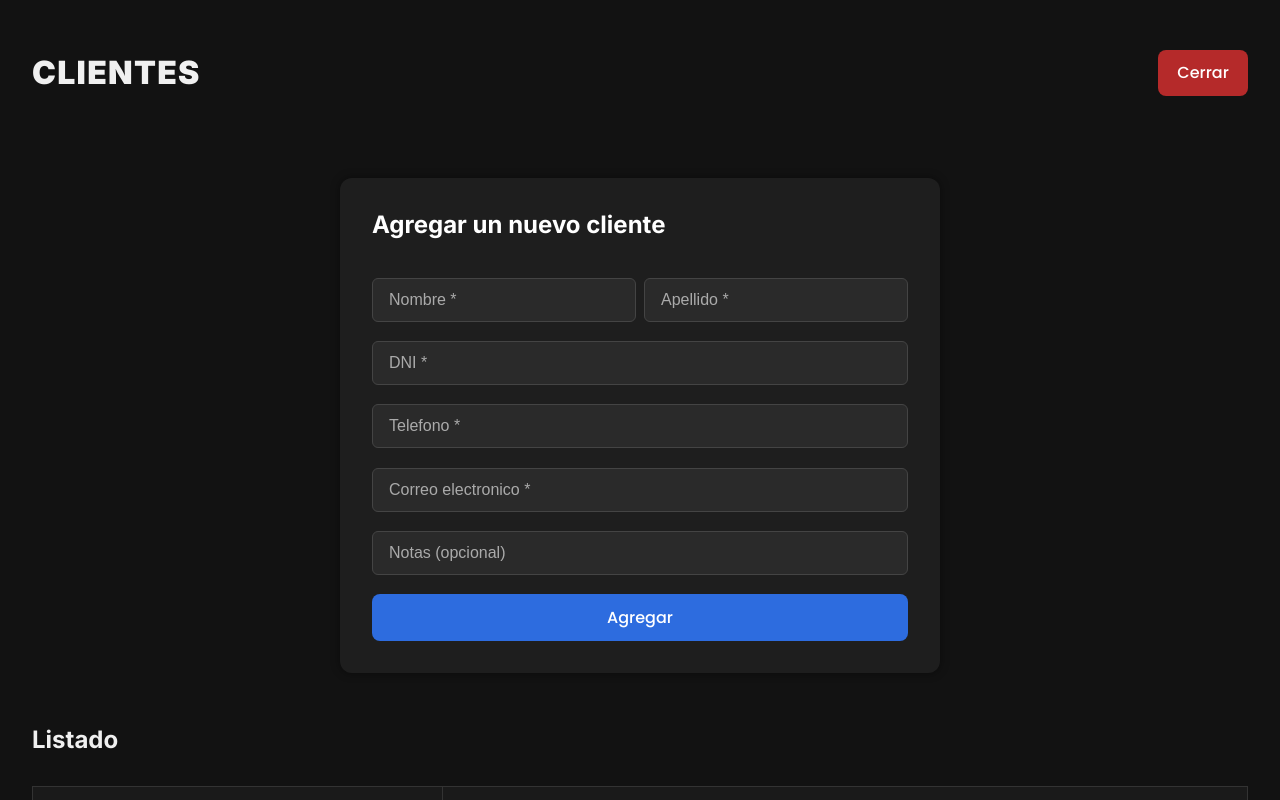
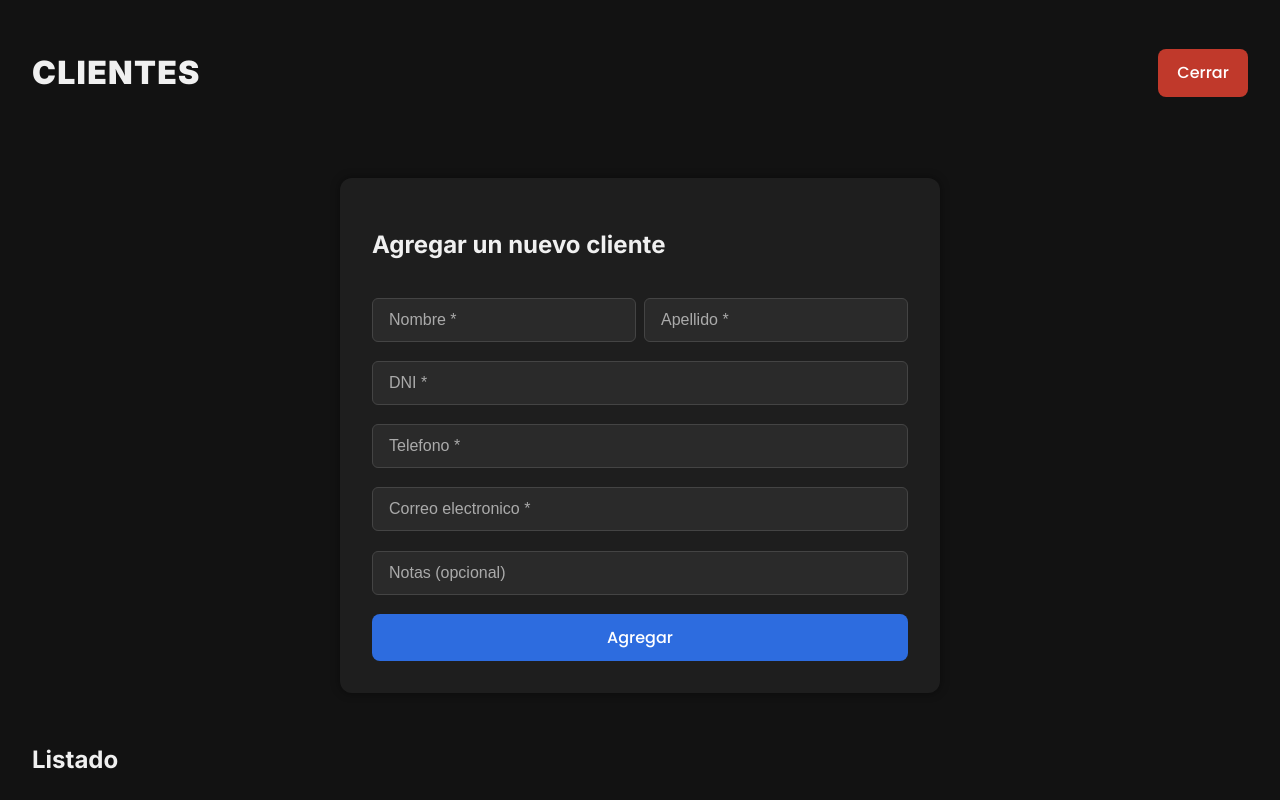
Before and after one commit to LeanArbelo22/barber, a React (Vite) app: page / in a window 1280 px wide. Both pictures are taken after a click on the button "Nuevo". Shown: the top 800 px of the page. Built offline with nearby package versions, Linux system fonts and the light colour scheme.

Commit message:
refactorizando 2

```diff
--- a/package.json
+++ b/package.json
@@ -10,7 +10,6 @@
     "preview": "vite preview"
   },
   "dependencies": {
-    "classnames": "^2.5.1",
     "react": "^19.1.0",
     "react-dom": "^19.1.0",
     "react-hot-toast": "^2.5.2",
--- a/src/components/ClientEdit.tsx
+++ b/src/components/ClientEdit.tsx
@@ -2,7 +2,8 @@ import { useClientStore } from "../store/clientStore";
 import Modal from "./Modal";
 import type { Cliente } from "../types";
 import toast from "react-hot-toast";
-import modalStyles from "../styles/modal.module.css";
+import styles from "../styles/modal.module.css";
+import btnStyles from "../styles/button.module.css";
 import Form from "./Form";
 
 type Props = {
@@ -42,16 +43,16 @@ function ClientEdit({client, setClient, form, setForm} : Props) {
         onSubmit={handleSubmit}
         value={form}
         onChange={handleChange}
-        className={modalStyles.formContainer}
+        className={styles.formContainer}
       >
-        <div className={modalStyles.btnGroup}>
-          <button type='submit' className={modalStyles.button}>
+        <div className={styles.btnGroup}>
+          <button type='submit' className={btnStyles.button}>
             Guardar Cambios
           </button>
           <button
             type='button'
             onClick={() => setClient(null)}
-            className={`${modalStyles.button} ${modalStyles.secondary}`}
+            className={`${btnStyles.button} ${btnStyles.secondary}`}
           >
             Cancelar
           </button>
--- a/src/components/ClientForm.tsx
+++ b/src/components/ClientForm.tsx
@@ -1,7 +1,8 @@
 import { useState } from "react";
 import { useClientStore } from "../store/clientStore";
 import toast from "react-hot-toast";
-import styles from "../styles/Form.module.css";
+import styles from "../styles/form.module.css";
+import btnStyles from "../styles/button.module.css";
 import Form from "./Form";
 
 const ClientForm = () => {
@@ -25,10 +26,10 @@ const ClientForm = () => {
     const { name, value } = event.target;
 
     /*
-    * para entender mejor esta linea vean el archivo de store/clientStore donde explico el spread operator
-    * (prev) es el valor previo del estado
-    * { ...prev, [name]: value } traemos los valores previos y actualizamos campo por campo
-    * [name]: value es una propiedad dinamica, basicamente "pone como clave del objeto el valor de name y asignale el value" */
+     * para entender mejor esta linea vean el archivo de store/clientStore donde explico el spread operator
+     * (prev) es el valor previo del estado
+     * { ...prev, [name]: value } traemos los valores previos y actualizamos campo por campo
+     * [name]: value es una propiedad dinamica, basicamente "pone como clave del objeto el valor de name y asignale el value" */
     setForm((prev) => ({ ...prev, [name]: value }));
   };
 
@@ -72,7 +73,7 @@ const ClientForm = () => {
       value={form}
       className={styles.formContainer}
     >
-      <button type='submit' className={styles.button}>
+      <button type='submit' className={btnStyles.button}>
         Agregar
       </button>
     </Form>
--- a/src/components/ClientList.tsx
+++ b/src/components/ClientsList.tsx
@@ -3,10 +3,10 @@ import { useClientStore } from "../store/clientStore";
 import Modal from "./Modal";
 import type { Cliente } from "../types";
 import toast from "react-hot-toast";
-import styles from "../styles/ClientsList.module.css";
+import styles from "../styles/clientList.module.css";
 import ClientEdit from "./ClientEdit";
 
-const ClientList = () => {
+const ClientsList = () => {
   const clientes = useClientStore((state) => state.clientes);
   // ! const eliminarCliente = useClientStore((state) => state.eliminarCliente); FALTA DESHABILITAR
 
@@ -110,4 +110,4 @@ const ClientList = () => {
   );
 };
 
-export default ClientList;
+export default ClientsList;
--- a/src/components/Form.tsx
+++ b/src/components/Form.tsx
@@ -1,4 +1,4 @@
-import styles from "../styles/Form.module.css";
+import styles from "../styles/form.module.css";
 import type { Cliente } from "../types";
 
 type Props = {
--- a/src/pages/ClientsPage.tsx
+++ b/src/pages/ClientsPage.tsx
@@ -1,10 +1,10 @@
 import { useState } from "react";
 import ClientForm from "../components/ClientForm";
-import ClientList from "../components/ClientList";
+import ClientsList from "../components/ClientsList";
 import styles from "../styles/clientsPage.module.css";
-import classNames from "classnames";
+import btnStyles from "../styles/button.module.css";
 
-const ClientesPage = () => {
+const ClientsPage = () => {
   const [mostrarFormulario, setMostrarFormulario] = useState(false);
 
   return (
@@ -13,24 +13,25 @@ const ClientesPage = () => {
         <h1>CLIENTES</h1>
         <button
           onClick={() => setMostrarFormulario((prev) => !prev)}
-          className={classNames(styles.toggleButton, { [styles.cerrar]: mostrarFormulario})}
+          className={`${btnStyles.button} ${
+            mostrarFormulario && btnStyles.danger
+          }`}
         >
           {mostrarFormulario ? "Cerrar" : "Nuevo"}
         </button>
       </div>
 
       <div
-        className={classNames(styles.formWrapper, {
-          // css modules genera un nombre de clase, para usar el valor real que genero se usan los corchetes [style.clase] en este caso si mostrar formulario es true se le asigna la clase .oculto al contenedor
-          [styles.oculto]: !mostrarFormulario,
-        })}
+        className={`${styles.formWrapper} ${
+          !mostrarFormulario && styles.oculto
+        }`}
       >
         <ClientForm />
       </div>
 
-      <ClientList />
+      <ClientsList />
     </div>
   );
 };
 
-export default ClientesPage;
+export default ClientsPage;
--- a/src/styles/ClientsPage.module.css
+++ b/src/styles/ClientsPage.module.css
@@ -16,27 +16,6 @@
   font-weight: 900;
 }
 
-.toggleButton {
-  background-color: #2d6cdf;
-  color: #ffffff;
-  border: none;
-  border-radius: 8px;
-  padding: 0.65rem 1.2rem;
-  font-size: 1rem;
-  font-weight: 500;
-  cursor: pointer;
-  transition: background-color 0.25s ease, transform 0.1s ease;
-}
-
-.toggleButton:hover {
-  background-color: #1e4bb8;
-  transform: translateY(-1px);
-}
-
-.toggleButton.cerrar {
-  background-color: #b52a2a;
-}
-
 .formWrapper {
   max-height: 999px;
   overflow: hidden;
--- a/src/styles/Form.module.css
+++ b/src/styles/Form.module.css
@@ -10,54 +10,11 @@
   gap: 1.2rem;
 }
 
-.formContainer h2 {
-  margin-top: 0;
-  font-size: 1.5rem;
-  color: #fff;
-}
-
-.input {
-  background-color: #2a2a2a;
-  color: white;
-  border: 1px solid #444;
-  border-radius: 6px;
-  padding: 0.75rem 1rem;
-  font-size: 1rem;
-  transition: border 0.2s;
-  width: 100%;
-}
-
-.input::placeholder {
-  color: #aaa;
-}
-
-.input:focus {
-  border-color: #007bff;
-  outline: none;
-}
-
-.button {
-  background-color: #2d6cdf;
-  color: white;
-  border: none;
-  border-radius: 8px;
-  padding: 0.7rem 1.2rem;
-  font-weight: 500;
-  font-size: 1rem;
-  cursor: pointer;
-  transition: background-color 0.25s ease, transform 0.1s ease;
-}
-
-.button:hover {
-  background-color: #1e4bb8;
-  transform: translateY(-1px);
-}
-
 .inlineGroup {
   display: flex;
   gap: 0.5rem;
 }
 
-.inlineGroup .input {
+.inlineGroup input {
   flex: 1;
 }
--- a/src/styles/Modal.module.css
+++ b/src/styles/Modal.module.css
@@ -52,55 +52,12 @@
   font-weight: bold;
 }
 
-.formContainer .input {
-  background-color: #2a2a2a;
-  color: white;
-  border: 1px solid #444;
-  border-radius: 6px;
-  padding: 0.6rem 0.9rem;
-  font-size: 0.95rem;
-  transition: border 0.2s;
-  width: 100%;
-}
-
-.formContainer .input::placeholder {
-  color: #999;
-}
-
-.formContainer .input:focus {
-  border-color: #007bff;
-  outline: none;
-}
-
 .btnGroup {
   margin-top: 1rem;
   display: flex;
   gap: 0.5rem;
 }
 
-.formContainer .button {
+.btnGroup button {
   flex: 1;
-  padding: 0.6rem 1.2rem;
-  border: none;
-  border-radius: 8px;
-  font-weight: 500;
-  font-size: 0.95rem;
-  cursor: pointer;
-  background-color: #2d6cdf;
-  color: #fff;
-  transition: background-color 0.25s ease, transform 0.1s ease;
 }
-
-.formContainer .button:hover {
-  background-color: #1e4bb8;
-  transform: translateY(-1px);
-}
-
-.formContainer .secondary {
-  background-color: #333;
-  color: #e0e0e0;
-}
-
-.formContainer .secondary:hover {
-  background-color: #444;
-}
--- /dev/null
+++ b/src/styles/button.module.css
@@ -0,0 +1,34 @@
+.button {
+  background-color: #2d6cdf;
+  color: white;
+  border: none;
+  border-radius: 8px;
+  padding: 0.7rem 1.2rem;
+  font-weight: 500;
+  font-size: 1rem;
+  cursor: pointer;
+  transition: background-color 0.25s ease, transform 0.1s ease;
+}
+
+.button:hover {
+  background-color: #1e4bb8;
+  transform: translateY(-1px);
+}
+
+.secondary {
+  background-color: #444;
+  color: #f0f0f0;
+}
+
+.secondary:hover {
+  background-color: #666;
+}
+
+.danger {
+  background-color: #c0392b;
+  color: white;
+}
+
+.danger:hover {
+  background-color: #a93226;
+}
--- a/src/styles/globals.css
+++ b/src/styles/globals.css
@@ -17,23 +17,54 @@ body {
   color: #f0f0f0;
 }
 
-input,
-button {
-  font-size: 1rem;
-  padding: 0.5rem;
-  border-radius: 8px;
-  border: none;
+* {
+  scrollbar-width: thin;
+  scrollbar-color: #444 #1a1a1a;
+}
+
+::-webkit-scrollbar {
+  width: 8px;
+  height: 8px;
+}
+
+::-webkit-scrollbar-track {
+  background: #1a1a1a;
+}
+
+::-webkit-scrollbar-thumb {
+  background-color: #444;
+  border-radius: 10px;
+  border: 2px solid transparent;
+  background-clip: content-box;
+}
+
+::-webkit-scrollbar-thumb:hover {
+  background-color: #666;
 }
 
 input {
-  background-color: #1e1e1e;
+  background-color: #2a2a2a;
   color: white;
   border: 1px solid #444;
+  border-radius: 6px;
+  padding: 0.75rem 1rem;
+  font-size: 1rem;
+  transition: border 0.2s;
+  width: 100%;
+}
+
+input::placeholder {
+  color: #aaa;
+}
+
+input:focus {
+  border-color: #007bff;
+  outline: none;
 }
 
 button {
   background-color: #2d6cdf;
-  font-family: 'Poppins'!important;
+  font-family: 'Poppins' !important;
   color: white;
   border: none;
   border-radius: 8px;
@@ -50,53 +81,12 @@ button:hover {
   transform: translateY(-1px);
 }
 
+ul {
+  padding: 0;
+}
+
 .container {
   max-width: 1280px;
   margin: 0 auto;
   padding: 2rem;
 }
-
-.cliente-item {
-  display: flex;
-  justify-content: space-between;
-  align-items: center;
-}
-
-.cliente-item span {
-  font-size: 1.2rem;
-  font-weight: 500;
-  margin: 10px 0;
-}
-
-ul {
-  padding: 0;
-}
-
-::-webkit-scrollbar {
-  width: 8px;
-  height: 8px;
-}
-
-::-webkit-scrollbar-track {
-  background: #1a1a1a;
-  /* fondo oscuro */
-}
-
-::-webkit-scrollbar-thumb {
-  background-color: #444;
-  /* color del "pulgar" del scroll */
-  border-radius: 10px;
-  border: 2px solid transparent;
-  /* hace que el thumb no toque el borde */
-  background-clip: content-box;
-}
-
-::-webkit-scrollbar-thumb:hover {
-  background-color: #666;
-}
-
-/* Firefox */
-* {
-  scrollbar-width: thin;
-  scrollbar-color: #444 #1a1a1a;
-}
```
Also changed, not shown: src/styles/clientList.module.css (renamed from src/styles/ClientsList.module.css).
